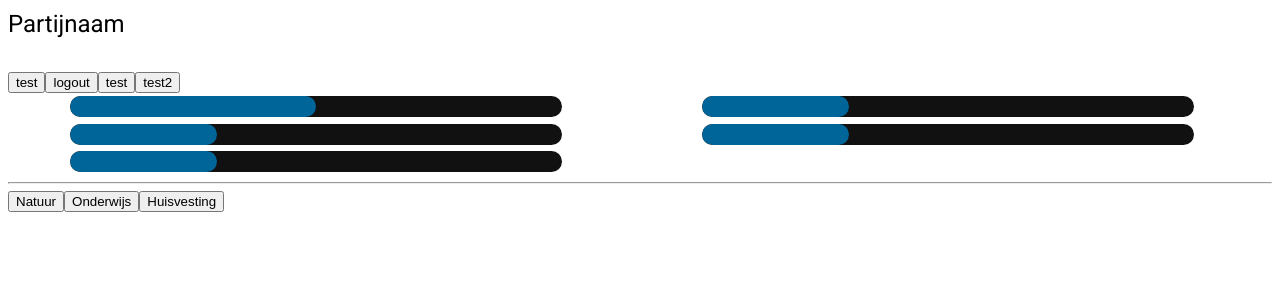
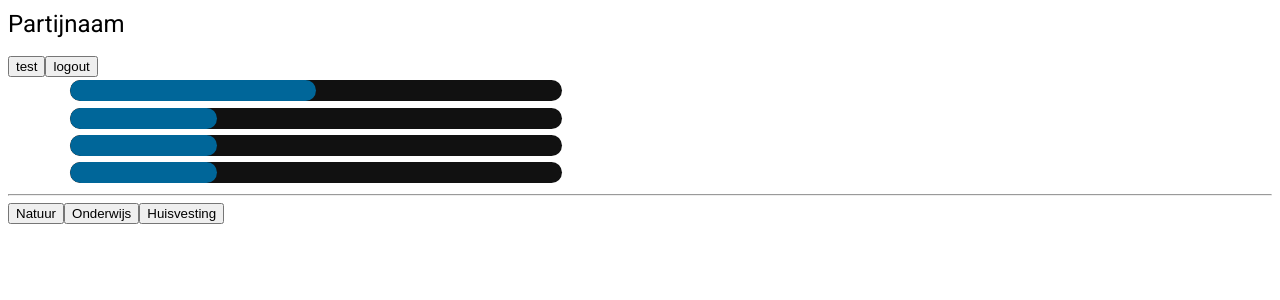
Before and after one commit to Ramonk123/debattle-fe, an Angular app: page /home in a window 1280 px wide. Shown: the top 300 px of the page. Built offline with nearby package versions, Linux system fonts and the light colour scheme; sample sign-in values are in the browser's storage.

Commit message:
Status bar component is now a single status-bar, instead of all together.

```diff
--- a/src/app/home/dilemma/dilemma.component.html
+++ b/src/app/home/dilemma/dilemma.component.html
@@ -5,6 +5,7 @@
   <button (click)="submitChoice($event)">{{buttonText[0]}}</button>
   <button (click)="submitChoice($event)">{{buttonText[1]}}</button>
 <hr>
-<app-status-bar></app-status-bar>
+<!--<app-status-bar [category]="'education'"></app-status-bar>-->
+<app-status-bar *ngFor="let status of statusBars" [category]="status"></app-status-bar>
 <hr>
 <button (click)="test()">test</button>
--- a/src/app/home/dilemma/dilemma.component.ts
+++ b/src/app/home/dilemma/dilemma.component.ts
@@ -15,6 +15,7 @@ export class DilemmaComponent implements OnInit, OnDestroy {
   private questionIndex: number = 0;
   public currentQuestion: Question | null = null;
   public buttonText: string[] = [];
+  public statusBars: string[] = [];
 
   constructor(private route: ActivatedRoute, private questionService: QuestionService) {
   }
@@ -23,7 +24,6 @@ export class DilemmaComponent implements OnInit, OnDestroy {
     this.route.paramMap.subscribe(params => {
       this.category = params.get('category')!;
       this.questionService.getQuestions(this.category).subscribe(data => {
-        console.log(data)
         this.questions = data;
         this.currentQuestion = this.questions[this.questionIndex];
         this.setButtonOptions();
@@ -61,6 +61,15 @@ export class DilemmaComponent implements OnInit, OnDestroy {
   }
 
   private setStatusBar() {
-
+    this.currentQuestion?.answers.forEach(answer => {
+      Object.values(answer).forEach(key => {
+        key.forEach(entry => {
+          let bar = Object.keys(entry)[0];
+          if (!this.statusBars.includes(bar)) {
+            this.statusBars.push(bar)
+          }
+        })
+      })
+    })
   }
 }
--- a/src/app/home/home.component.html
+++ b/src/app/home/home.component.html
@@ -2,8 +2,12 @@
 <button (click)="testMethod()">test</button>
 <button (click)="logout()">logout</button>
 
-
-<app-status-bar></app-status-bar>
+<div>
+  <app-status-bar [category]="'economy'"></app-status-bar>
+  <app-status-bar [category]="'housing'"></app-status-bar>
+  <app-status-bar [category]="'climate'"></app-status-bar>
+  <app-status-bar [category]="'education'"></app-status-bar>
+</div>
 <hr>
 
 <app-island></app-island>
--- a/src/app/home/home.component.ts
+++ b/src/app/home/home.component.ts
@@ -2,6 +2,7 @@ import { Component, OnInit } from '@angular/core';
 import {QuestionService} from "../services/question.service";
 import {AuthenticationService} from "../services/authentication.service";
 import {Router} from "@angular/router";
+import {StatusBarService} from "../services/status-bar.service";
 
 @Component({
   selector: 'app-home',
@@ -10,7 +11,7 @@ import {Router} from "@angular/router";
 })
 export class HomeComponent implements OnInit {
 
-  constructor(private questionService: QuestionService, private authenticationService: AuthenticationService, private router: Router) { }
+  constructor(private questionService: QuestionService, private authenticationService: AuthenticationService, private router: Router, private statusBarService: StatusBarService) { }
 
   ngOnInit(): void {
     this.authenticationService.autoLogin();
@@ -38,4 +39,6 @@ export class HomeComponent implements OnInit {
     this.router.navigate(['login'])
 
   }
+
+
 }
--- a/src/app/home/status-bar/status-bar.component.html
+++ b/src/app/home/status-bar/status-bar.component.html
@@ -1,33 +1,7 @@
-<button (click)="test(60)">test</button>
-<button (click)="test(-60)">test2</button>
 <div class="status-bar-card">
   <div class="progress-bar-container">
     <div class="progress-bar">
-      <div class="progress-bar-fill" [style.width.%]="moneyProgressValue"></div>
-    </div>
-  </div>
-
-  <div class="progress-bar-container">
-    <div class="progress-bar">
-      <div class="progress-bar-fill" [style.width.%]="happinessProgressValue"></div>
-    </div>
-  </div>
-
-  <div class="progress-bar-container">
-    <div class="progress-bar">
-      <div class="progress-bar-fill" [style.width.%]="climateProgressValue"></div>
-    </div>
-  </div>
-
-  <div class="progress-bar-container">
-    <div class="progress-bar">
-      <div class="progress-bar-fill" [style.width.%]="housingProgressValue"></div>
-    </div>
-  </div>
-
-  <div class="progress-bar-container">
-    <div class="progress-bar">
-      <div class="progress-bar-fill" [style.width.%]="educationProgressValue"></div>
+      <div class="progress-bar-fill" [style.width.%]="progressValue"></div>
     </div>
   </div>
 </div>
--- a/src/app/home/status-bar/status-bar.component.ts
+++ b/src/app/home/status-bar/status-bar.component.ts
@@ -1,36 +1,62 @@
 import {Component, Input, OnInit} from '@angular/core';
-import { MatProgressBarModule } from "@angular/material/progress-bar";
 import {StatusBarService} from "../../services/status-bar.service";
+import {Observable} from "rxjs";
 
 @Component({
   selector: 'app-status-bar',
   templateUrl: './status-bar.component.html',
   styleUrls: ['./status-bar.component.css']
 })
-export class StatusBarComponent implements OnInit{
-  moneyProgressValue: number = 0;
-  happinessProgressValue: number = 0; //Maybe overbodig
-  climateProgressValue: number = 0; // Climate - Nature
-  housingProgressValue: number = 0; // Housing
-  educationProgressValue: number = 0; // Culture & education
+export class StatusBarComponent implements OnInit {
+  public progressValue: number = 0;
 
-  constructor(private statusBarService: StatusBarService) {}
+  @Input() category: string = '';
+  private statusValue$: Observable<number> = new Observable();
 
-  test(value: number) {
-    console.log('pre')
-    console.log(this.moneyProgressValue)
-    console.log('test')
-    this.statusBarService.updateMoneyStatus(value);
-    console.log(this.moneyProgressValue)
+  constructor(private statusBarService: StatusBarService) {
+  }
+
+
+  ngOnInit(): void {
+    this.retrieveObservable(this.category);
+    this.statusValue$.subscribe(value => this.progressValue = value)
+  }
+
+  private retrieveObservable(category: string) {
+    switch (category) {
+      case 'economy' :
+        this.statusValue$ = this.statusBarService.getMoneyStatus();
+        break;
+      case 'housing' :
+        this.statusValue$ = this.statusBarService.getHousingStatus();
+        break;
+      case 'climate' :
+        this.statusValue$ = this.statusBarService.getClimateStatus();
+        break;
+      case 'education' :
+        this.statusValue$ = this.statusBarService.getEducationStatus();
+        break;
+    }
 
   }
 
-  ngOnInit(): void {
-   this.statusBarService.getMoneyStatus().subscribe(value => this.moneyProgressValue = value);
-   this.statusBarService.getHappinessStatus().subscribe(value => this.happinessProgressValue = value);
-   this.statusBarService.getHousingStatus().subscribe(value => this.housingProgressValue = value);
-   this.statusBarService.getClimateStatus().subscribe(value => this.climateProgressValue = value);
-   this.statusBarService.getEducationStatus().subscribe(value => this.educationProgressValue = value);
+  public setSubjectValue(amount: number) {
+    switch (this.category) {
+      case 'economy' :
+       this.statusBarService.updateMoneyStatus(amount);
+        break;
+      case 'housing' :
+        this.statusBarService.updateHousingStatus(amount);
+        break;
+      case 'climate' :
+        this.statusBarService.updateClimateStatus(amount);
+        break;
+      case 'education' :
+        this.statusBarService.updateEducationStatus(amount);
+        break;
+
+    }
+
   }
 
 }
```
